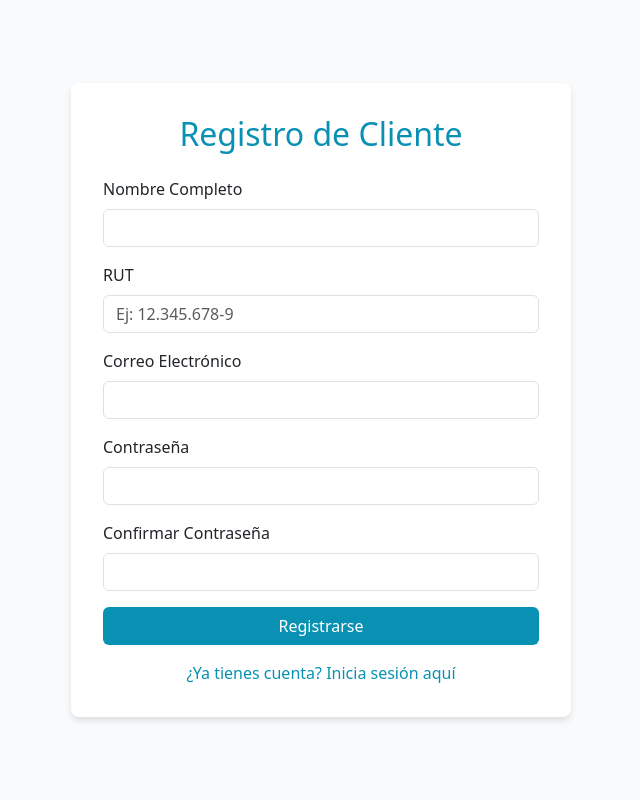
After one commit to Vicen14/PRY-Duoc, a Laravel app: page /register in a window 1280 px wide. The commit adds this page. Shown: the whole page, without its empty margins (319-959 px from the left). Run offline with Laravel 12, Linux system fonts and the light colour scheme.

Commit message:
Creación de la página para registar usuarios de cliente

```diff
--- a/hotel-pacific-reef/app/Http/Controllers/AuthController.php
+++ b/hotel-pacific-reef/app/Http/Controllers/AuthController.php
@@ -34,4 +34,31 @@ class AuthController extends Controller
         session()->forget('is_admin');
         return redirect('/');
     }
+
+    public function showRegister()
+    {
+        return view('auth.register');
+    }
+
+    public function register(Request $request)
+    {
+        $request->validate([
+            'name' => 'required',
+            'rut' => 'required',
+            'email' => 'required|email|unique:users',
+            'password' => 'required|confirmed|min:6',
+        ]);
+
+        // \App\Models\User::create([
+        //     'name' => $request->name,
+        //     'rut' => $request->rut,
+        //     'email' => $request->email,
+        //     'password' => bcrypt($request->password),
+        // ]);
+
+        // Por ahora simulamos el registro ingresando el usuario en sesión y redirigiendo al home.
+        // session(['is_logged_in' => true]);
+
+        return redirect()->route('login')->withSuccess('Cuenta creada. Por favor, inicia sesión.');
+    }
 }
--- a/hotel-pacific-reef/app/Models/User.php
+++ b/hotel-pacific-reef/app/Models/User.php
@@ -10,7 +10,7 @@ use Illuminate\Database\Eloquent\Factories\HasFactory;
 use Illuminate\Foundation\Auth\User as Authenticatable;
 use Illuminate\Notifications\Notifiable;
 
-#[Fillable(['name', 'email', 'password'])]
+#[Fillable(['name', 'rut', 'email', 'password'])]
 #[Hidden(['password', 'remember_token'])]
 class User extends Authenticatable
 {
--- a/hotel-pacific-reef/database/seeders/DatabaseSeeder.php
+++ b/hotel-pacific-reef/database/seeders/DatabaseSeeder.php
@@ -18,8 +18,10 @@ class DatabaseSeeder extends Seeder
         // User::factory(10)->create();
 
         User::factory()->create([
-            'name' => 'Test User',
-            'email' => 'test@example.com',
+            'name' => 'Vicente Elgueta',
+            'rut' => '21.252.999-0',
+            'email' => 'vicente@gmail.com',
+            'password' => bcrypt('Vicente'),
         ]);
     }
 }
--- /dev/null
+++ b/hotel-pacific-reef/resources/views/auth/register.blade.php
@@ -0,0 +1,80 @@
+<!DOCTYPE html>
+<html lang="es">
+
+<head>
+    <meta charset="UTF-8">
+    <meta name="viewport" content="width=device-width, initial-scale=1.0">
+    <title>Hotel Pacific Reef - Registro</title>
+    <link href="https://cdn.jsdelivr.net/npm/bootstrap@5.3.2/dist/css/bootstrap.min.css" rel="stylesheet">
+    <style>
+        body {
+            background-color: #f8fafc;
+            display: flex;
+            align-items: center;
+            justify-content: center;
+            min-height: 100vh;
+            padding: 2rem 0;
+        }
+
+        .register-container {
+            max-width: 500px;
+            width: 100%;
+            background: white;
+            padding: 2rem;
+            border-radius: 8px;
+            box-shadow: 0 4px 6px rgba(0, 0, 0, 0.1);
+        }
+
+        .btn-brand {
+            background-color: #0891b2;
+            color: white;
+        }
+
+        .btn-brand:hover {
+            background-color: #06b6d4;
+            color: white;
+        }
+    </style>
+</head>
+
+<body>
+    <div class="register-container">
+        <h2 class="text-center mb-4" style="color: #0891b2;">Registro de Cliente</h2>
+        @if ($errors->any())
+            <div class="alert alert-danger">
+                {{ $errors->first() }}
+            </div>
+        @endif
+        <form method="POST" action="{{ route('register.post') }}">
+            @csrf
+            <div class="mb-3">
+                <label for="name" class="form-label">Nombre Completo</label>
+                <input type="text" class="form-control" id="name" name="name" required>
+            </div>
+            <div class="mb-3">
+                <label for="rut" class="form-label">RUT</label>
+                <input type="text" class="form-control" id="rut" name="rut" required placeholder="Ej: 12.345.678-9">
+            </div>
+            <div class="mb-3">
+                <label for="email" class="form-label">Correo Electrónico</label>
+                <input type="email" class="form-control" id="email" name="email" required>
+            </div>
+            <div class="mb-3">
+                <label for="password" class="form-label">Contraseña</label>
+                <input type="password" class="form-control" id="password" name="password" required>
+            </div>
+            <div class="mb-3">
+                <label for="password_confirmation" class="form-label">Confirmar Contraseña</label>
+                <input type="password" class="form-control" id="password_confirmation" name="password_confirmation"
+                    required>
+            </div>
+            <button type="submit" class="btn btn-brand w-100 mb-3">Registrarse</button>
+            <div class="text-center">
+                <a href="{{ route('login') }}" style="color: #0891b2; text-decoration: none;">¿Ya tienes cuenta? Inicia
+                    sesión aquí</a>
+            </div>
+        </form>
+    </div>
+</body>
+
+</html>
--- a/hotel-pacific-reef/resources/views/welcome.blade.php
+++ b/hotel-pacific-reef/resources/views/welcome.blade.php
@@ -36,7 +36,11 @@
                         </li>
                         <li class="nav-item">
                             <a class="nav-link" href="{{ route('login') }}"
-                                style="color: white; font-weight: 500;">Admin</a>
+                                style="color: white; font-weight: 500;">Iniciar sesión</a>
+                        </li>
+                        <li class="nav-item">
+                            <a class="nav-link" href="{{ route('register') }}"
+                                style="color: white; font-weight: 500;">Registrarse</a>
                         </li>
                     </ul>
                 </div>
--- a/hotel-pacific-reef/routes/web.php
+++ b/hotel-pacific-reef/routes/web.php
@@ -11,6 +11,10 @@ Route::get('/', function () {
 Route::get('/login', [AuthController::class, 'showLogin'])->name('login');
 Route::post('/login', [AuthController::class, 'login'])->name('login.post');
 Route::post('/logout', [AuthController::class, 'logout'])->name('logout');
+
+// --- RUTA DE REGISTRO ---
+Route::get('/register', [AuthController::class, 'showRegister'])->name('register');
+Route::post('/register', [AuthController::class, 'register'])->name('register.post');
 
 // --- RUTAS DE ADMINISTRACIÓN ---
 // Vista Principal Admin
```
Also changed, not shown: hotel-pacific-reef/database/migrations/0001_01_01_000000_create_users_table.php.
